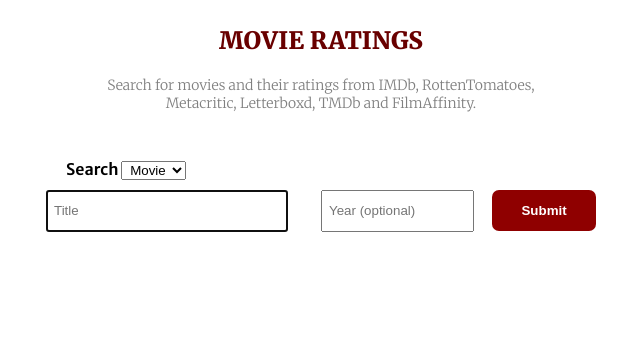
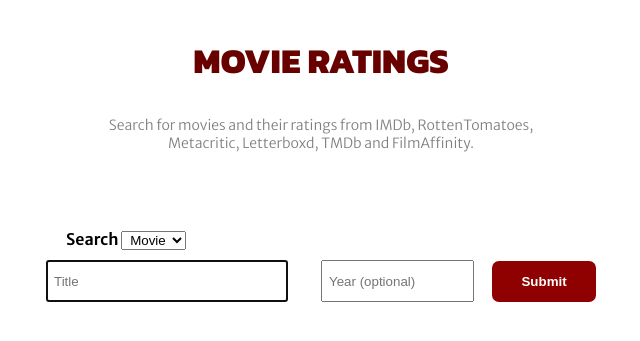
Before and after one commit to lugrao/movie_ratings, a Flask app: page / in a window 1280 px wide. Shown: the top 341 px of the page, without its empty margins (319-959 px from the left). Run offline with Flask 2, Linux system fonts and the light colour scheme.

Commit message:
change nav heading font

```diff
--- a/static/styles.css
+++ b/static/styles.css
@@ -19,14 +19,17 @@ h2 {
 }
 
 nav {
-  font-family: "Merriweather", serif;
   text-align: center;
   padding: 5px 0;
 }
 
+nav h1 {
+  font-family: "Kanit", sans-serif;
+  font-size: 35px;
+}
+
 nav a:link,
 nav a:visited {
-  /* color: black; */
   color: #690000;
   text-decoration: none;
 }
@@ -70,9 +73,9 @@ hr {
 .site-description {
   font-size: 14px;
   color: gray;
-  /* text-align: start; */
   max-width: 450px;
   margin: 0 auto;
+  padding-bottom: 30px;
 }
 
 .button {
--- a/templates/layout.html
+++ b/templates/layout.html
@@ -8,10 +8,10 @@
     <link rel="shortcut icon" href="{{ url_for('static', filename='favicon.svg') }}">
     <link rel="stylesheet" href="{{ url_for('static', filename='styles.css') }}">
     <link rel="preconnect" href="https://fonts.gstatic.com" />
-    <link rel="preload" href="https://fonts.googleapis.com/css2?family=Merriweather+Sans:wght@300;600&family=Merriweather:wght@300;900&display=swap" as="style"
+    <link rel="preload" href="https://fonts.googleapis.com/css2?family=Merriweather+Sans:wght@300;600&family=Kanit:wght@800&display=swap" as="style"
       onload="this.onload=null;this.rel='stylesheet'" />
     <noscript>
-      <link rel="stylesheet" href="https://fonts.googleapis.com/css2?family=Merriweather+Sans:wght@300;600&family=Merriweather:wght@300;900&display=swap" />
+      <link rel="stylesheet" href="https://fonts.googleapis.com/css2?family=Merriweather+Sans:wght@300;600&family=Kanit:wght@800&display=swap" />
     </noscript>
     <title>{% block title %}{% endblock %}</title>
 </head>
```
